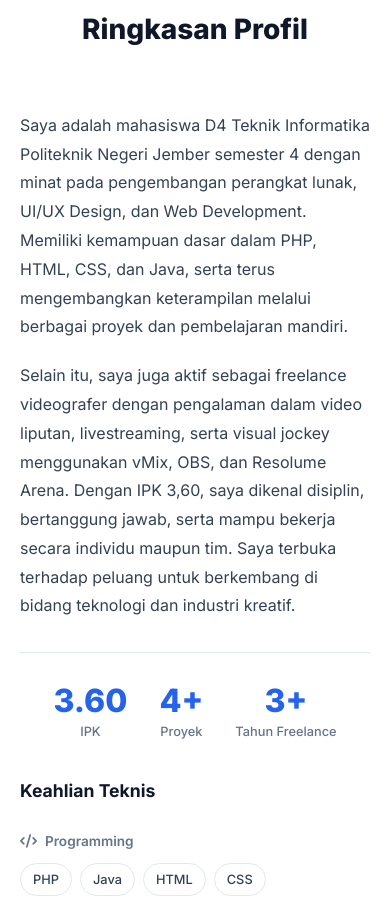
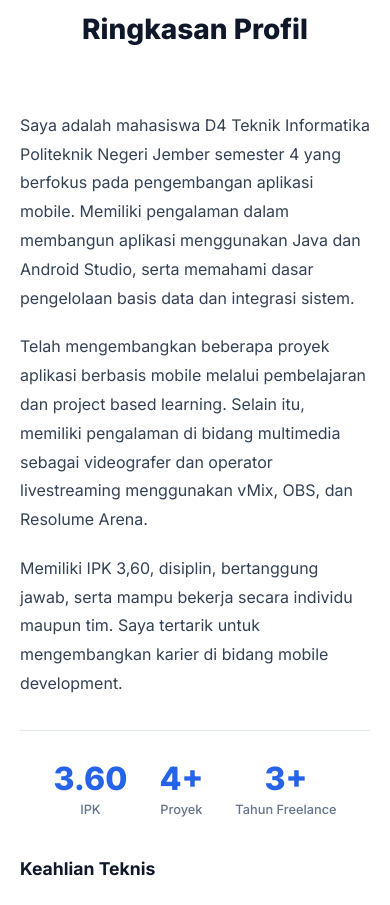
Before and after one commit to izhaa19/portofolio, a plain HTML site: page index.html in a window 390 px wide. Shown: the part 1011-1916 px from the top of the page. Drawn offline with Linux system fonts and the light colour scheme.

Commit message:
Update ringkasan profil fokus mobile development

```diff
--- a/index.html
+++ b/index.html
@@ -69,8 +69,9 @@
       </div>
       <div class="about-grid">
         <div class="about-text">
-          <p>Saya adalah mahasiswa D4 Teknik Informatika Politeknik Negeri Jember semester 4 dengan minat pada pengembangan perangkat lunak, UI/UX Design, dan Web Development. Memiliki kemampuan dasar dalam PHP, HTML, CSS, dan Java, serta terus mengembangkan keterampilan melalui berbagai proyek dan pembelajaran mandiri.</p>
-          <p>Selain itu, saya juga aktif sebagai freelance videografer dengan pengalaman dalam video liputan, livestreaming, serta visual jockey menggunakan vMix, OBS, dan Resolume Arena. Dengan IPK 3,60, saya dikenal disiplin, bertanggung jawab, serta mampu bekerja secara individu maupun tim. Saya terbuka terhadap peluang untuk berkembang di bidang teknologi dan industri kreatif.</p>
+          <p>Saya adalah mahasiswa D4 Teknik Informatika Politeknik Negeri Jember semester 4 yang berfokus pada pengembangan aplikasi mobile. Memiliki pengalaman dalam membangun aplikasi menggunakan Java dan Android Studio, serta memahami dasar pengelolaan basis data dan integrasi sistem.</p>
+          <p>Telah mengembangkan beberapa proyek aplikasi berbasis mobile melalui pembelajaran dan project based learning. Selain itu, memiliki pengalaman di bidang multimedia sebagai videografer dan operator livestreaming menggunakan vMix, OBS, dan Resolume Arena.</p>
+          <p>Memiliki IPK 3,60, disiplin, bertanggung jawab, serta mampu bekerja secara individu maupun tim. Saya tertarik untuk mengembangkan karier di bidang mobile development.</p>
           <div class="about-stats">
             <div class="stat-item">
               <span class="stat-number">3.60</span>
```
